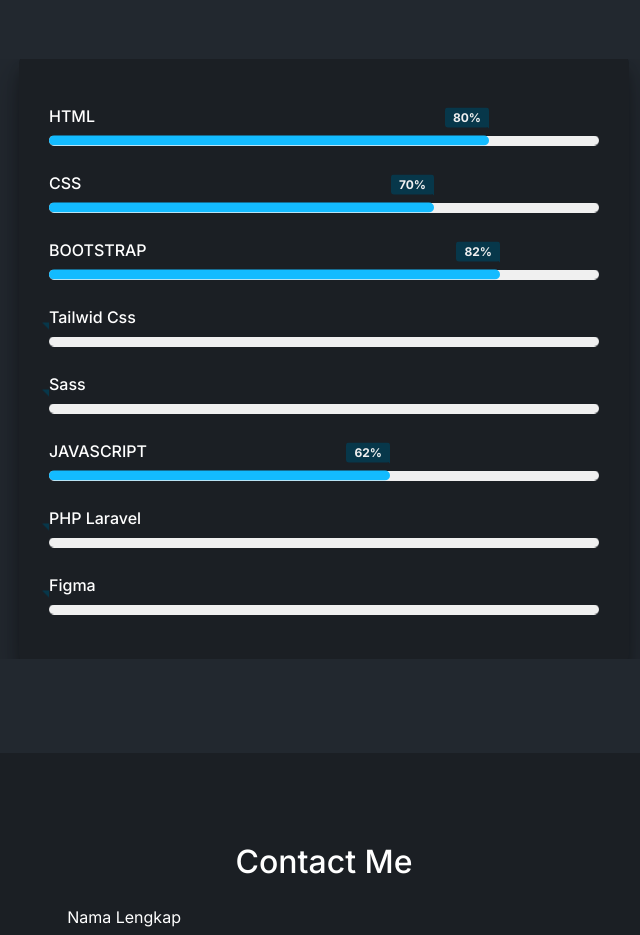
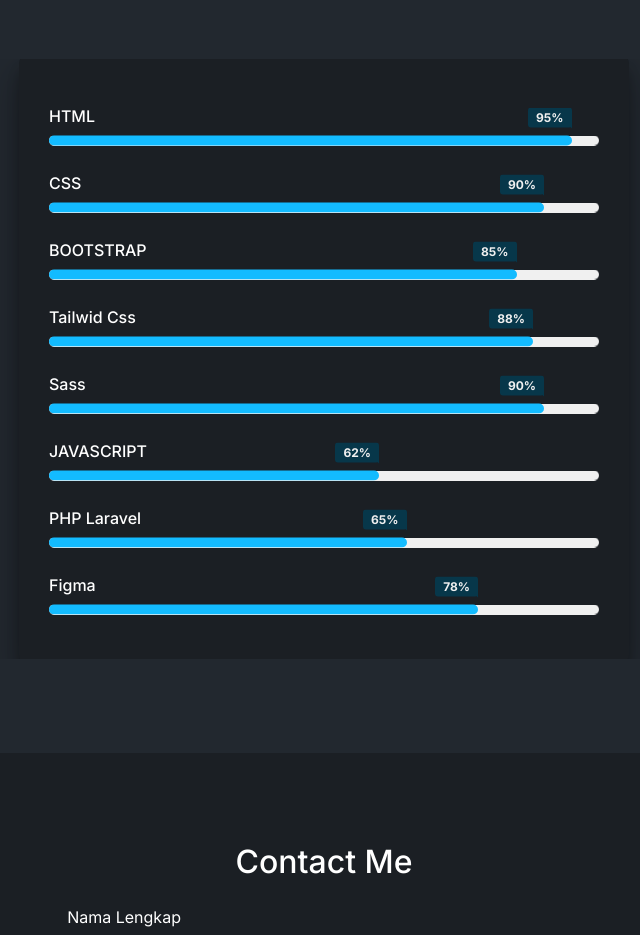
Before and after one commit to MuhammadZidniIlma/muhammadzidniilma.github.io, a plain HTML site: page index.html in a window 1280 px wide. Shown: the part 2100-3035 px from the top of the page, without its empty margins (316-956 px from the left). Drawn offline with nearby package versions, Linux system fonts and the light colour scheme.

Commit message:
Update style skill

```diff
--- a/style.css
+++ b/style.css
@@ -253,20 +253,30 @@ section{
 }
 
 .skillbar .progress-line .html {
-  width: 80%;
+  width: 95%;
 }
 .skillbar .progress-line .css {
-  width: 70%;
+  width: 90%;
 }
 .skillbar .progress-line .bootstrap {
-  width: 82%;
+  width: 85%;
+}
+.skillbar .progress-line .TailwindCss {
+  width: 88%;
+}
+.skillbar .progress-line .Sass {
+  width: 90%;
 }
 .skillbar .progress-line .javascript {
-  width: 62%;
+  width: 60%;
 }
-.skillbar .progress-line .c {
-  width: 90%;
+.skillbar .progress-line .php {
+  width: 65%;
 }
+.skillbar .progress-line .figma {
+  width: 78%;
+}
+
 
 .skillbar .bar .progress-line span::before {
   position: absolute;
@@ -296,19 +306,28 @@ section{
 
 
 .skillbar .progress-line .html::after {
-  content: "80%";
+  content: "95%";
 }
 .skillbar .progress-line .css::after {
-  content: "70%";
+  content: "90%";
 }
 .skillbar .progress-line .bootstrap::after {
-  content: "82%";
+  content: "85%";
+}
+.skillbar .progress-line .TailwindCss::after {
+  content: "88%";
+}
+.skillbar .progress-line .Sass::after {
+  content: "90%";
 }
 .skillbar .progress-line .javascript::after {
   content: "62%";
 }
-.skillbar .progress-line .c::after {
-  content: "90%";
+.skillbar .progress-line .php::after {
+  content: "65%";
+}
+.skillbar .progress-line .figma::after {
+  content: "78%";
 }
 
 .contact{
```
